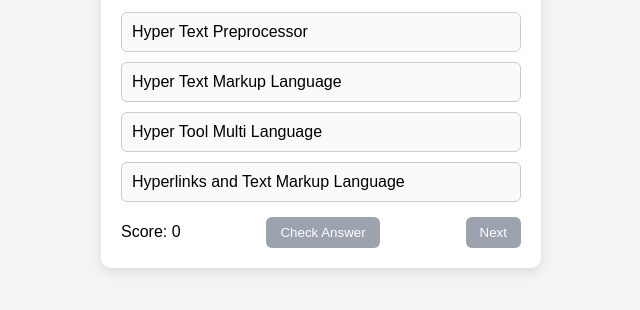
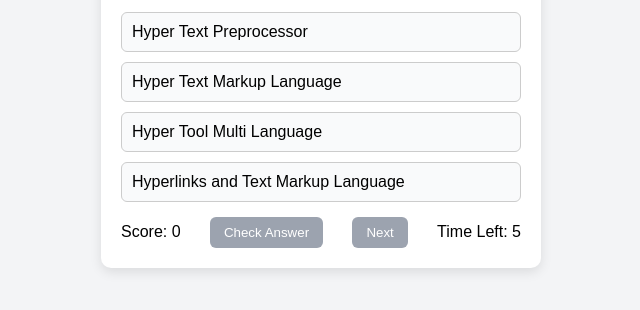
Before and after one commit to AKshatLajawabCoder/Quiz-App, a plain HTML site: page index.html in a window 1280 px wide. Shown: the part 306-616 px from the top of the page, without its empty margins (319-959 px from the left). Drawn offline with Linux system fonts and the light colour scheme.

Commit message:
added timer

```diff
--- a/index.html
+++ b/index.html
@@ -21,7 +21,7 @@
         <button  disabled id="checkbtn" class="btn" >Check Answer</button>
         <button  disabled class="btn" id="btn" >Next</button>
 
-
+        <div class="timer">Time Left: 10</div>
       </div>
     </div>
     <script src="script.js" ></script>
--- a/script.js
+++ b/script.js
@@ -4,6 +4,7 @@ const checkbtn = document.getElementById('checkbtn')
       const score = document.getElementById('score')
       const nextbtn = document.getElementById('btn')
       const footer = document.querySelector('.footer')
+      let timer;
 
       const quizData = [
   {
@@ -127,6 +128,9 @@ const checkbtn = document.getElementById('checkbtn')
         opt.classList.remove('correct', 'selected', 'wrong')
       })
 
+      clearInterval(timer)
+      startTimer()
+
     }
     loadQuestion()
 
@@ -169,10 +173,12 @@ const checkbtn = document.getElementById('checkbtn')
         reset.textContent = 'Reset Quiz'
         footer.appendChild(reset)
         reset.addEventListener('click', resetQuiz)
+        document.querySelector('.timer').innerHTML = ''
       }
     }
 
     function checkAnswer(){
+      clearInterval(timer)
       var selectedOption = null
       optionsEls.forEach(function(opt, i){
         if(opt.classList.contains('selected')){
@@ -223,6 +229,21 @@ const checkbtn = document.getElementById('checkbtn')
       loadQuestion()
     }
 
+    function startTimer(){
+      var timeLeft = 10
+      document.querySelector('.timer').textContent = `Time Left: ${timeLeft}`
+
+      timer = setInterval(function(){
+        timeLeft--
+        document.querySelector('.timer').textContent = `Time Left: ${timeLeft}`
+
+        if(timeLeft <= 0){
+          clearInterval(timer)
+          nextQuestion()
+        }
+      },1000)
+    }
+
 
     checkbtn.addEventListener('click', checkAnswer)
     nextbtn.addEventListener('click', nextQuestion)
```
